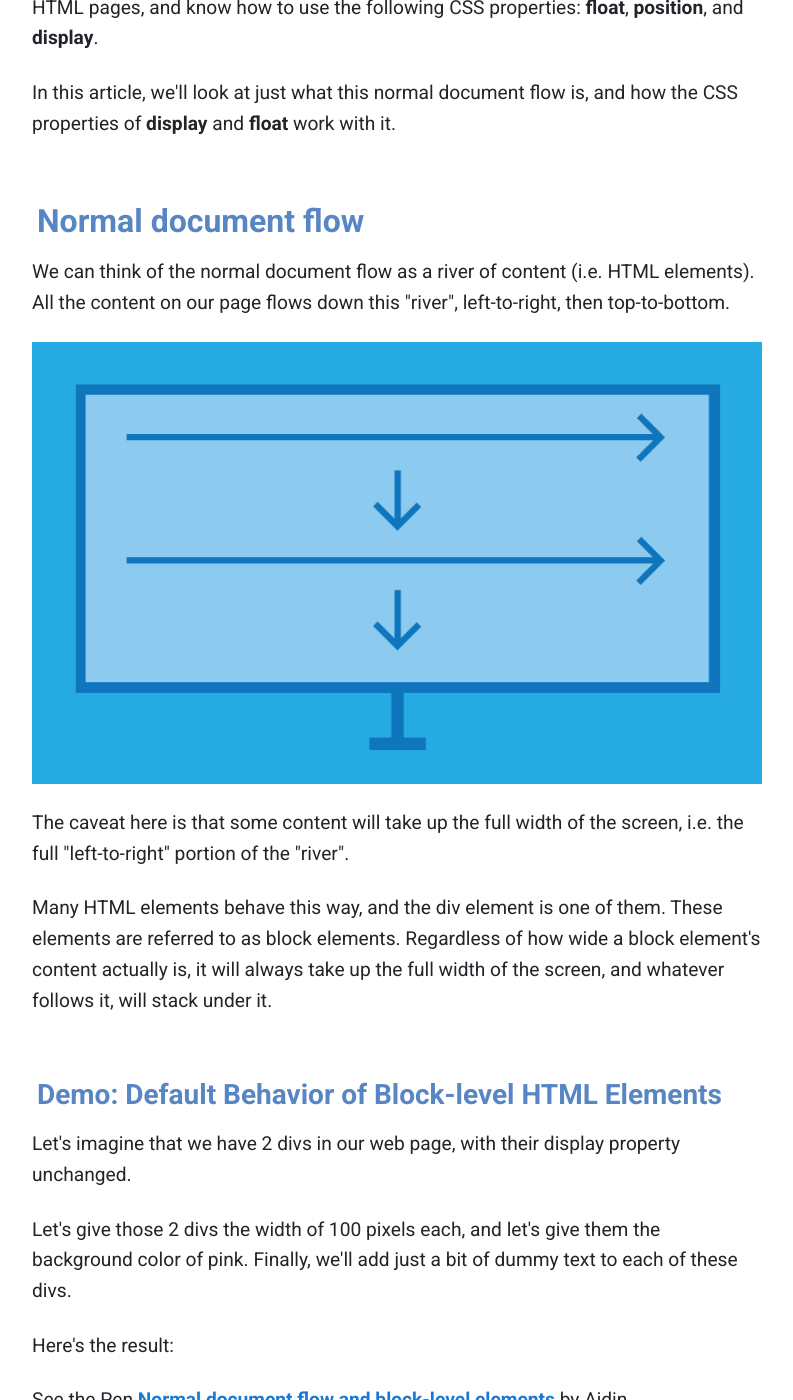
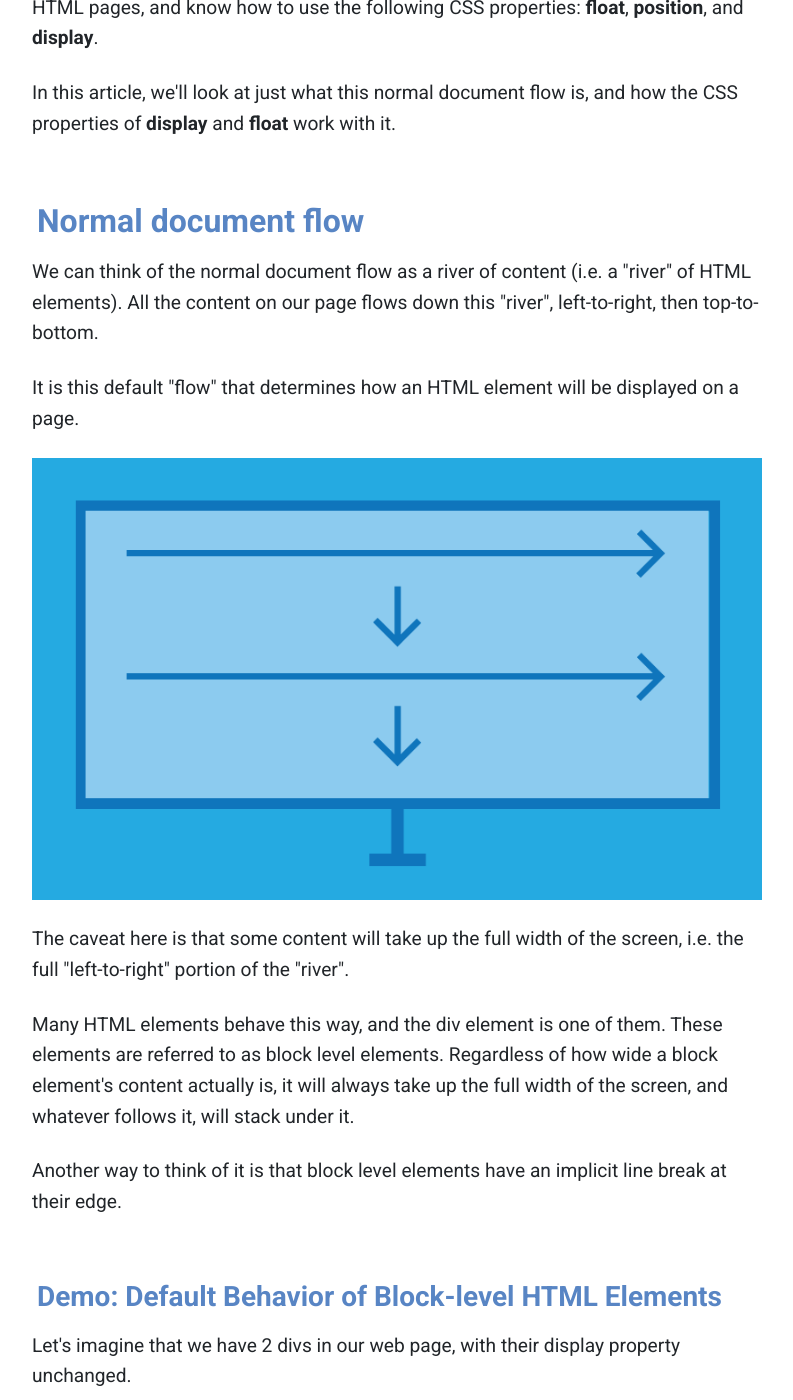
Before and after one commit to LayoutSchool/whatever2, a Jekyll site: the page built from _posts/2017-11-11-understanding-normal-document-flow-and-css-floats.html, in a window 1280 px wide and 1400 px high, scrolled down 804 px. Shown: the whole window, without its empty margins (53-846 px from the left). Built offline with Jekyll 4.4.1, drawn with Linux system fonts in a browser that asks for light colours; nearby versions of some CDN libraries; library files that are not in the unit come from our copies; comment, search, counter and statistics services are not loaded.

Commit message:
Implicit line break

```diff
--- a/_posts/2017-11-11-understanding-normal-document-flow-and-css-floats.html
+++ b/_posts/2017-11-11-understanding-normal-document-flow-and-css-floats.html
@@ -26,7 +26,11 @@ Before making HTML layouts, you need to understand the normal document flow of H
 </h2>
 
 <p>
-We can think of the normal document flow as a river of content (i.e. HTML elements). All the content on our page flows down this "river", left-to-right, then top-to-bottom.
+We can think of the normal document flow as a river of content (i.e. a "river" of HTML elements). All the content on our page flows down this "river", left-to-right, then top-to-bottom.
+</p>
+
+<p>
+    It is this default "flow" that determines how an HTML element will be displayed on a page.
 </p>
 
 <img class="img-fluid" src="{{ site.baseurl }}/img/2017/11/11/normal-document-flow.png" alt="Normal document flow in a web page">
@@ -36,7 +40,11 @@ We can think of the normal document flow as a river of content (i.e. HTML elemen
 </p>
 
 <p>
-    Many HTML elements behave this way, and the div element is one of them. These elements are referred to as block elements. Regardless of how wide a block element's content actually is, it will always take up the full width of the screen, and whatever follows it, will stack under it.
+    Many HTML elements behave this way, and the div element is one of them. These elements are referred to as block level elements. Regardless of how wide a block element's content actually is, it will always take up the full width of the screen, and whatever follows it, will stack under it.
+</p>
+
+<p>
+    Another way to think of it is that block level elements have an implicit line break at their edge.
 </p>
 
 <h3 class="h3 mt-5">
```
